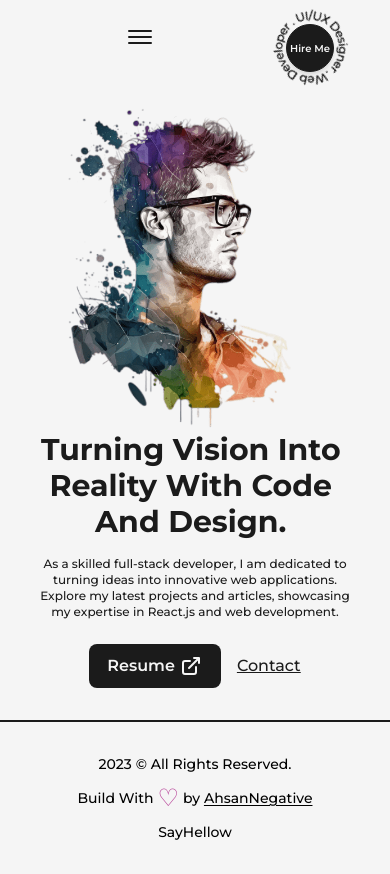
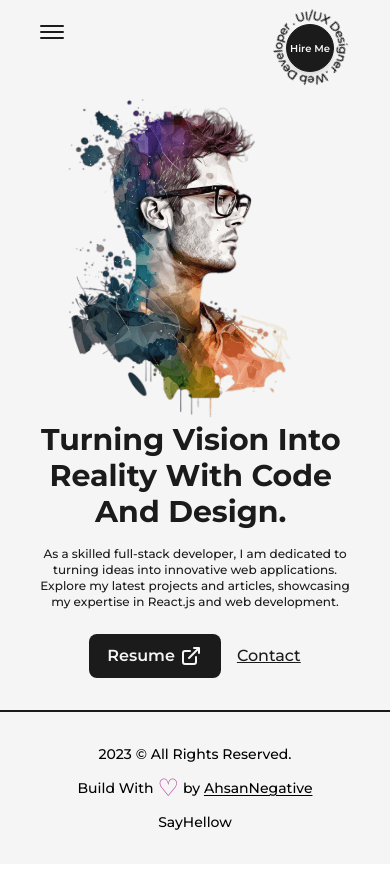
Before and after one commit to AhsanAliButt/ResumeWebsite, a Next.js app: page / in a window 390 px wide. Built offline with nearby package versions, Linux system fonts and the light colour scheme.

Commit message:
FixToggleButton

```diff
--- a/src/components/navbar/Navbar.js
+++ b/src/components/navbar/Navbar.js
@@ -87,7 +87,7 @@ const Navbar = () => {
   return (
     <header className="w-full relative px-32 py-8 font-medium flex items-center justify-between dark:text-light">
       <button
-        className="flex-col justify-center items-center hidden lg:flex sm:ml-[-10]"
+        className="flex-col justify-center items-center hidden lg:flex fixed md:left-0 md:ml-10 "
         onClick={handleClick}
       >
         <span
```
